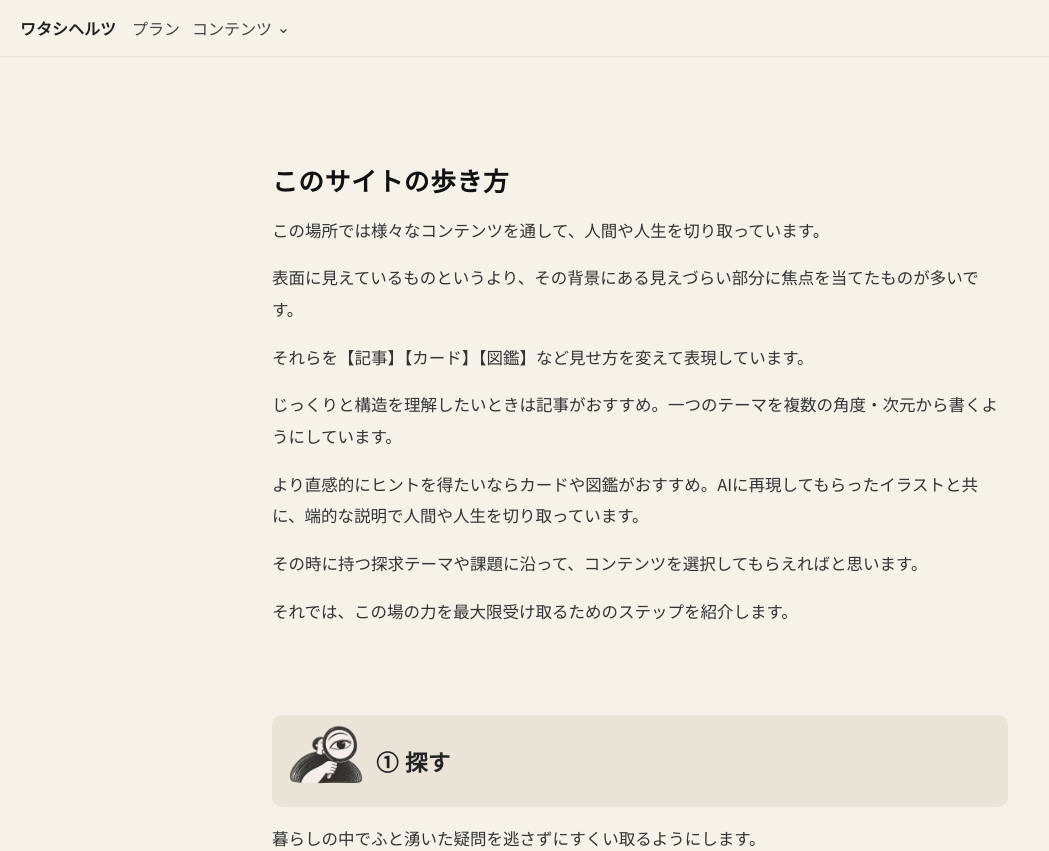
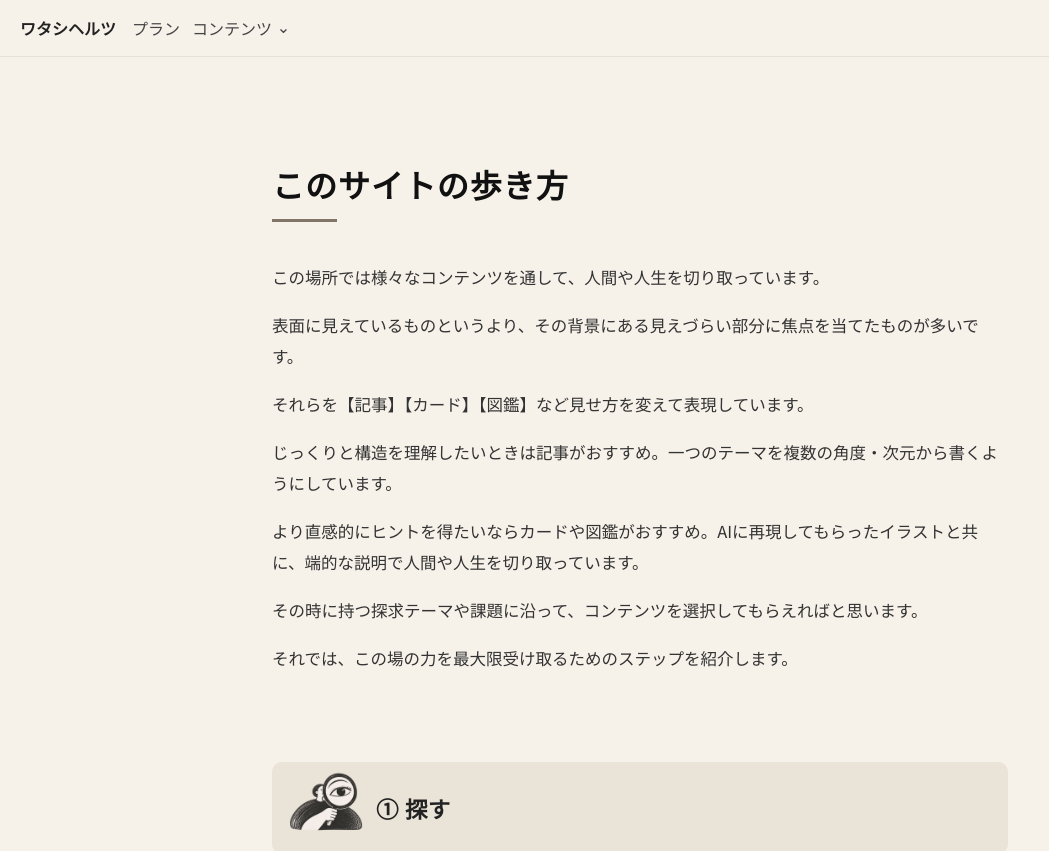
Before and after one commit to hiracoh/watashihertz, a Next.js app: page /guide in a window 1280 px wide. Shown: the top 851 px of the page, without its empty margins (0-1049 px from the left). Built offline with nearby package versions, Linux system fonts and the light colour scheme; a web font is replaced by a local one.

Commit message:
Emphasize guide title with short underline and more opening space

```diff
--- a/app/guide/page.js
+++ b/app/guide/page.js
@@ -12,8 +12,9 @@ function GuideHeading({ image, children }) {
 export default function GuidePage() {
   return (
     <main style={{ maxWidth: 768, margin: "0 auto", padding: "40px 16px" }}>
-      <h1 style={{ fontSize: "1.6rem", fontWeight: 600, marginBottom: "1rem" }}>
+      <h1 style={{ fontSize: "clamp(1.75rem, 4vw, 2rem)", fontWeight: 600, marginBottom: "2.5rem" }}>
         このサイトの歩き方
+        <span aria-hidden="true" style={{ display: "block", width: "65px", height: "3px", background: "#817568", marginTop: "0.75rem" }} />
       </h1>
 
       <p>{`この場所では様々なコンテンツを通して、人間や人生を切り取っています。`}</p>
```
